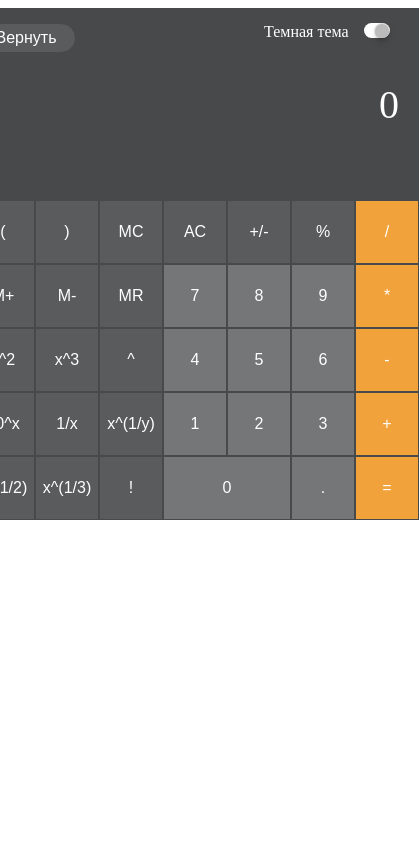
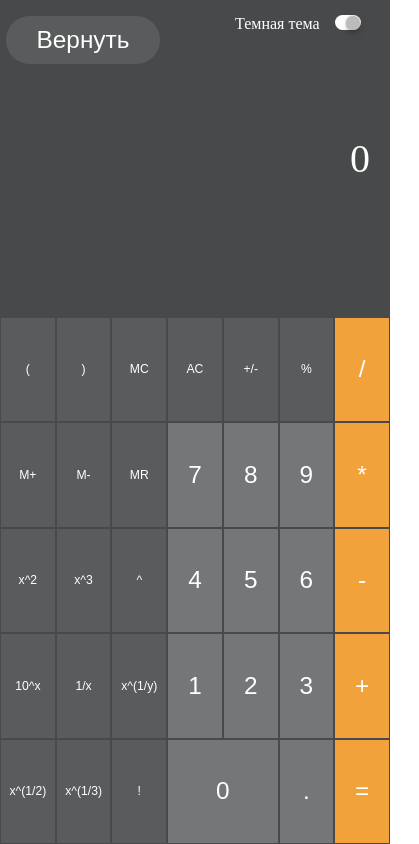
Before and after one commit to syantovich/custom-calc, a website built with webpack: page src/index.html in a window 390 px wide. Shown: the whole page, 419 px wide, since content can reach past the window. Built offline with nearby package versions, Linux system fonts and the light colour scheme.

Commit message:
added mobile version

```diff
--- a/src/index.html
+++ b/src/index.html
@@ -2,6 +2,7 @@
 <html lang="en">
   <head>
     <meta charset="UTF-8" />
+    <meta name="viewport" content="width=device-width" />
     <title>Custom Calculator</title>
   </head>
   <body>
--- a/src/view/calculator.css
+++ b/src/view/calculator.css
@@ -174,3 +174,58 @@
 .toggleWrapper input.toggle:checked + label:after {
   left: 11px;
 }
+@media all and (max-width: 991px) {
+  body {
+    margin: 0;
+  }
+  .wrapper_calc_calculator {
+    width: 50%;
+    min-width: 490px;
+    height: 100vh;
+  }
+  .history_calculator {
+    display: none !important;
+  }
+  .wrapper_calculator .string_calculator {
+    width: 100%;
+    min-height: calc(100vh * 3 / 8);
+  }
+  .wrapper_calculator button {
+    width: calc(100% / 7);
+    height: calc(100vh / 8);
+    font-size: calc(100vh / 38);
+  }
+  .buttons_calculator {
+    width: 100%;
+  }
+  .wrapper_calculator .undo {
+    width: 100px;
+    height: 30px;
+  }
+  .history_element {
+    width: 100%;
+  }
+}
+
+@media all and (max-width: 495px) {
+  .wrapper_calc_calculator {
+    width: 100% !important;
+    min-width: 100%;
+  }
+
+  .wrapper_calculator button {
+    width: calc(100% / 7);
+    height: calc(100vh / 8);
+    font-size: calc(100vw / 32);
+  }
+
+  .wrapper_calculator .num,
+  .wrapper_calculator .elementary {
+    font-size: calc(100vw / 16);
+  }
+  .wrapper_calculator .undo {
+    width: 40%;
+    height: 50px;
+    font-size: calc(100vw / 16);
+  }
+}
```
Also changed, not shown: build/bundle.js, build/index.html.
